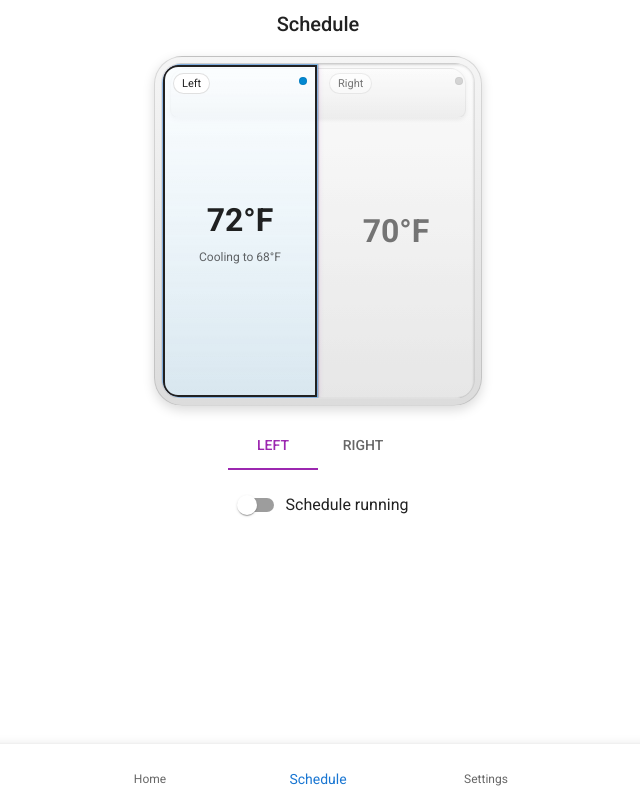
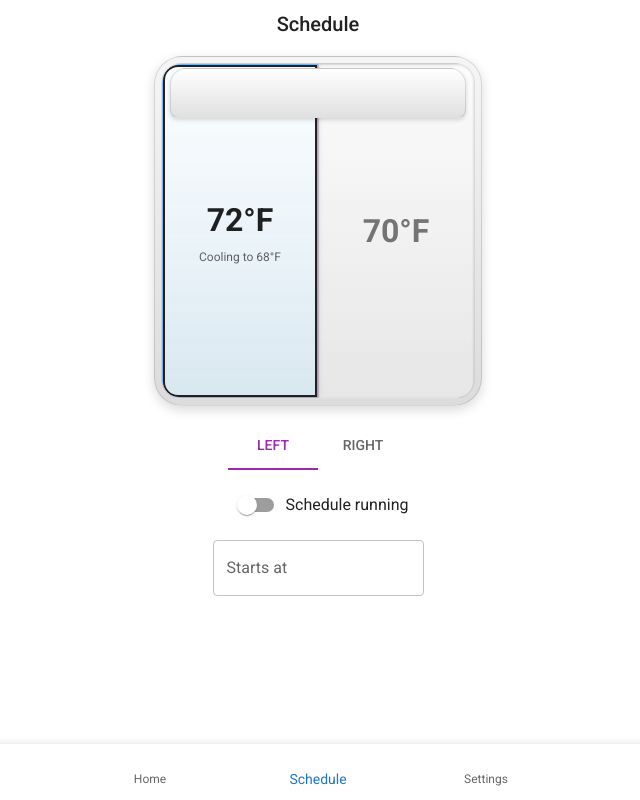
Before and after one commit to jonm01/bed-zones, a Next.js app: page / in a window 1280 px wide. Both pictures are taken after a click on the button "Schedule". Shown: the whole page, without its empty margins (322-962 px from the left). Built offline with nearby package versions, Linux system fonts and the light colour scheme; some icons are missing; what @mui/material-nextjs would draw is missing.

Commit message:
Add schedule start time field and fix pillow layering

```diff
--- a/src/components/BedDemo.tsx
+++ b/src/components/BedDemo.tsx
@@ -89,6 +89,9 @@ export default function BedDemo() {
 
   const toggleSchedule = (side: Side, running: boolean) =>
     updateZone(side, (z) => ({ ...z, schedule: { ...z.schedule, running } }));
+
+  const setScheduleStart = (side: Side, nextStart: string) =>
+    updateZone(side, (z) => ({ ...z, schedule: { ...z.schedule, nextStart } }));
 
   const { mode, toggleMode } = React.useContext(ColorModeContext);
 
@@ -211,6 +214,12 @@ export default function BedDemo() {
             }
             label="Schedule running"
           />
+
+          <TextField
+            label="Starts at"
+            value={zones[editing].schedule?.nextStart ?? ''}
+            onChange={(e) => setScheduleStart(editing, e.target.value)}
+          />
         </Stack>
       )}
       <AppBar position="fixed" color="primary" sx={{ top: 'auto', bottom: 0 }}>
--- a/src/components/BedDualZone.tsx
+++ b/src/components/BedDualZone.tsx
@@ -217,6 +217,7 @@ export function BedDualZone({
                 ? '0 2px 4px rgba(0,0,0,0.4)'
                 : '0 2px 4px rgba(0,0,0,0.15)',
               pointerEvents: 'none',
+              zIndex: 3,
             }}
           />
           <Box
```
